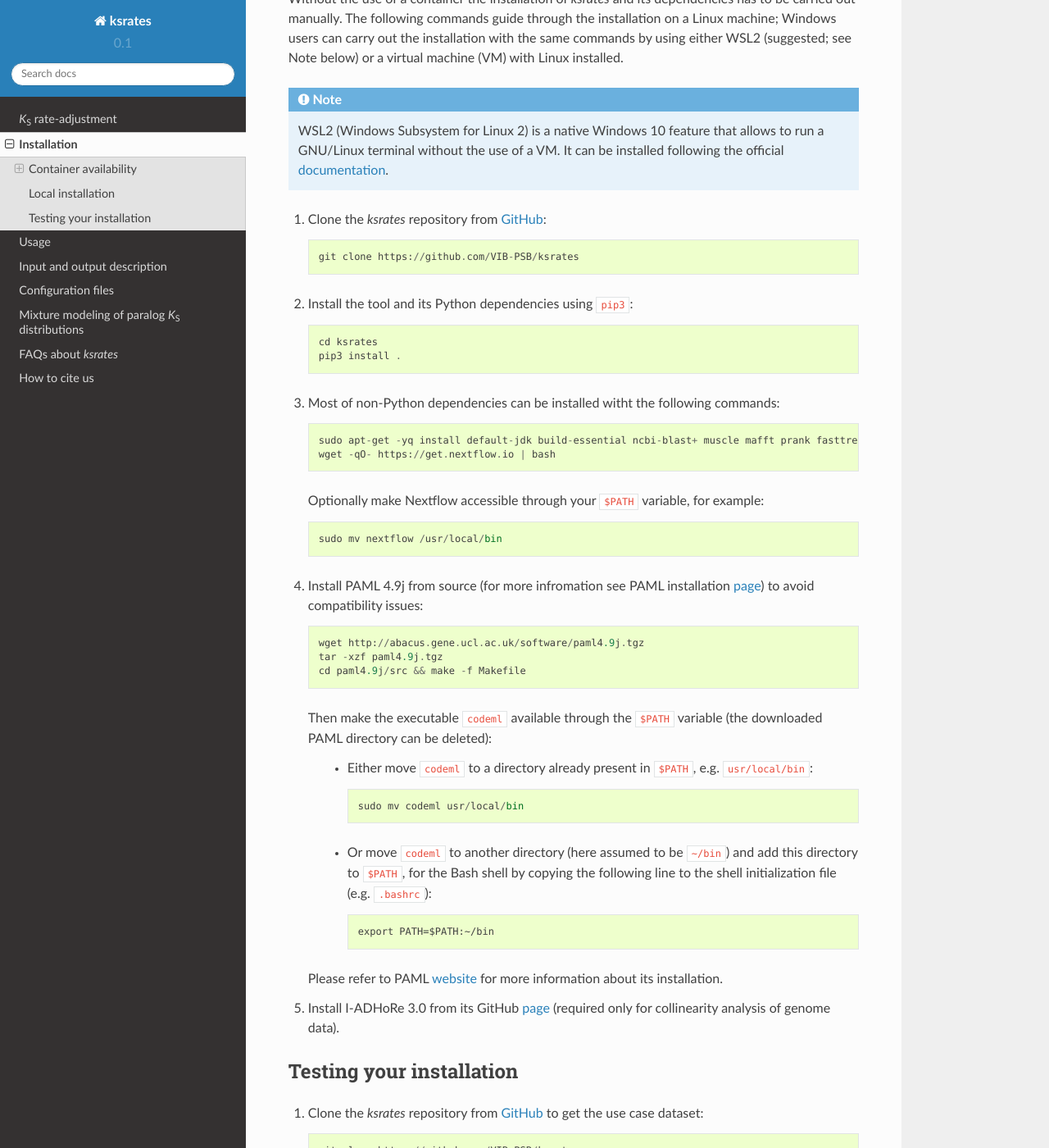
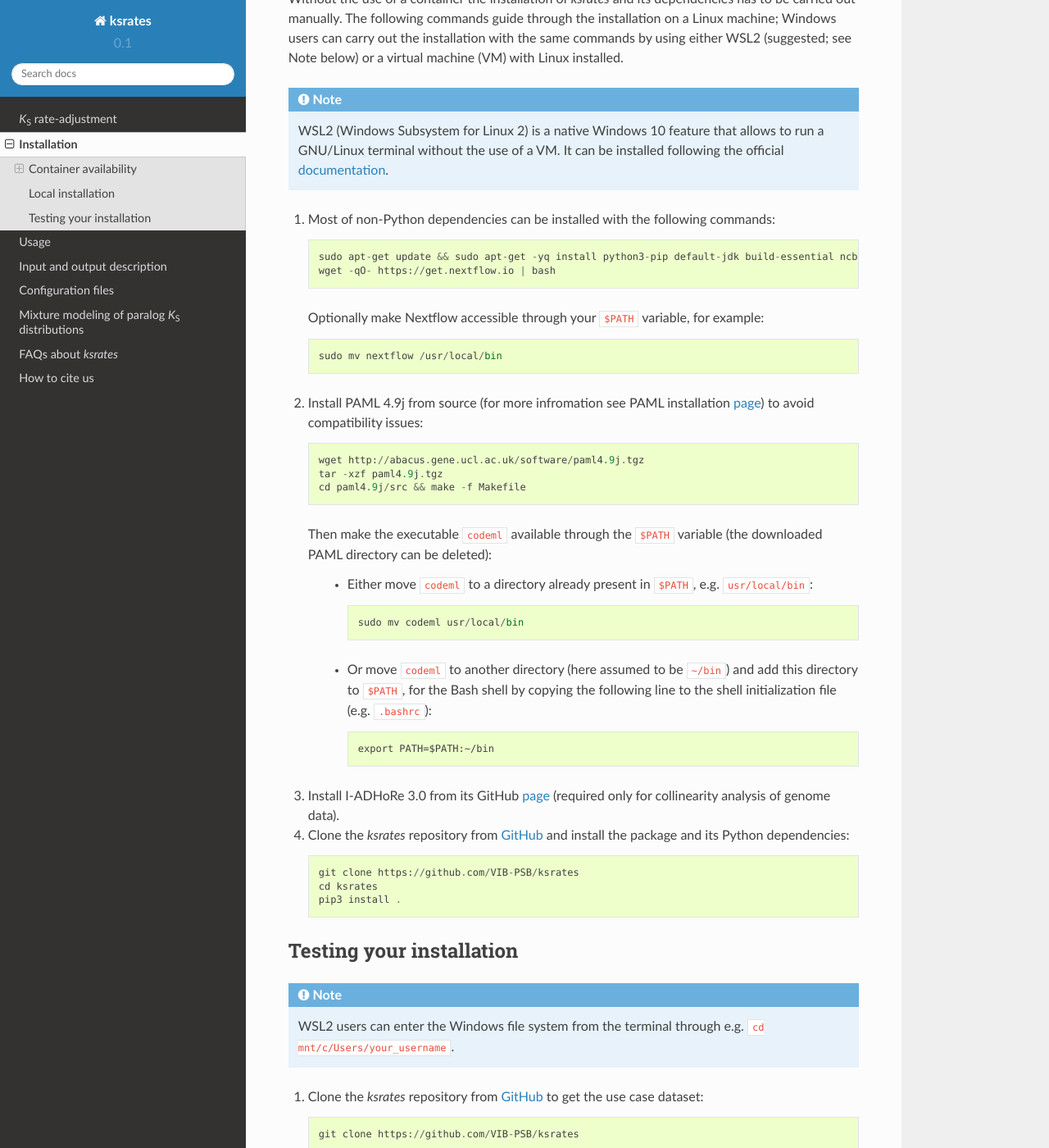
Before and after one commit to VIB-PSB/ksrates, a Sphinx documentation site: the page built from doc/source/installation.rst, in a window 1280 px wide and 1400 px high, scrolled down 2348 px. Shown: the whole window at 82% size. Built offline with Sphinx 7.4.7 and the Read the Docs theme 2.0.0, drawn with Linux system fonts in a browser that asks for light colours.

Commit message:
Reorder local installation steps in documentation (#15)
- First install non-Python dependencies and
lastly the package itself (with pip3)
- Add "sudo apt-get update" in step 1
- Add install python3-pip (for pip3) in step 1
- Remove redundant link to paml docs
- Fuse the cloning and pip3 steps in one step

* WSL2: manual mounting of Windows filesystem
- Add note about how to mount the Windows
file system in the WSL2 terminal, which is
initialized by default in the Linux home.

```diff
--- a/doc/source/installation.rst
+++ b/doc/source/installation.rst
@@ -82,25 +82,17 @@ Without the use of a container the installation of *ksrates* and its dependencie
 .. note::
    WSL2 (Windows Subsystem for Linux 2) is a native Windows 10 feature that allows to run a GNU/Linux terminal without the use of a VM. It can be installed following the official `documentation <https://docs.microsoft.com/en-us/windows/wsl/install-win10#requirements>`__.
 
-1.  Clone the *ksrates* repository from `GitHub <https://github.com/VIB-PSB/ksrates>`__::
 
-    	git clone https://github.com/VIB-PSB/ksrates
+1.  Most of non-Python dependencies can be installed with the following commands::
 
-2.  Install the tool and its Python dependencies using ``pip3``::
-
-    	cd ksrates
-    	pip3 install .
-
-3.  Most of non-Python dependencies can be installed witht the following commands::
-
-        sudo apt-get -yq install default-jdk build-essential ncbi-blast+ muscle mafft prank fasttree mcl phyml
+        sudo apt-get update && sudo apt-get -yq install python3-pip default-jdk build-essential ncbi-blast+ muscle mafft prank fasttree mcl phyml
 	wget -qO- https://get.nextflow.io | bash
 
     Optionally make Nextflow accessible through your ``$PATH`` variable, for example::
 
         sudo mv nextflow /usr/local/bin
 
-4.  Install PAML 4.9j from source (for more infromation see PAML installation `page <http://abacus.gene.ucl.ac.uk/software/#phylogenetic-analysis-by-maximum-likelihood-paml>`__) to avoid compatibility issues::
+2.  Install PAML 4.9j from source (for more infromation see PAML installation `page <http://abacus.gene.ucl.ac.uk/software/#phylogenetic-analysis-by-maximum-likelihood-paml>`__) to avoid compatibility issues::
 
         wget http://abacus.gene.ucl.ac.uk/software/paml4.9j.tgz
         tar -xzf paml4.9j.tgz
@@ -116,13 +108,20 @@ Without the use of a container the installation of *ksrates* and its dependencie
 
                 export PATH=$PATH:~/bin
 
-    Please refer to PAML `website <http://abacus.gene.ucl.ac.uk/software/paml.html#download>`__ for more information about its installation.
+3. Install I-ADHoRe 3.0 from its GitHub `page <https://github.com/VIB-PSB/i-ADHoRe>`__ (required only for collinearity analysis of genome data).
 
-5. Install I-ADHoRe 3.0 from its GitHub `page <https://github.com/VIB-PSB/i-ADHoRe>`__ (required only for collinearity analysis of genome data).
+4.  Clone the *ksrates* repository from `GitHub <https://github.com/VIB-PSB/ksrates>`__ and install the package and its Python dependencies::
+
+        git clone https://github.com/VIB-PSB/ksrates
+    	cd ksrates
+    	pip3 install .
 
 
 Testing your installation
 =========================
+
+.. note::
+    WSL2 users can enter the Windows file system from the terminal through e.g. ``cd mnt/c/Users/your_username``.
 
 1.  Clone the *ksrates* repository from `GitHub <https://github.com/VIB-PSB/ksrates>`__ to get the use case dataset::
 
```
